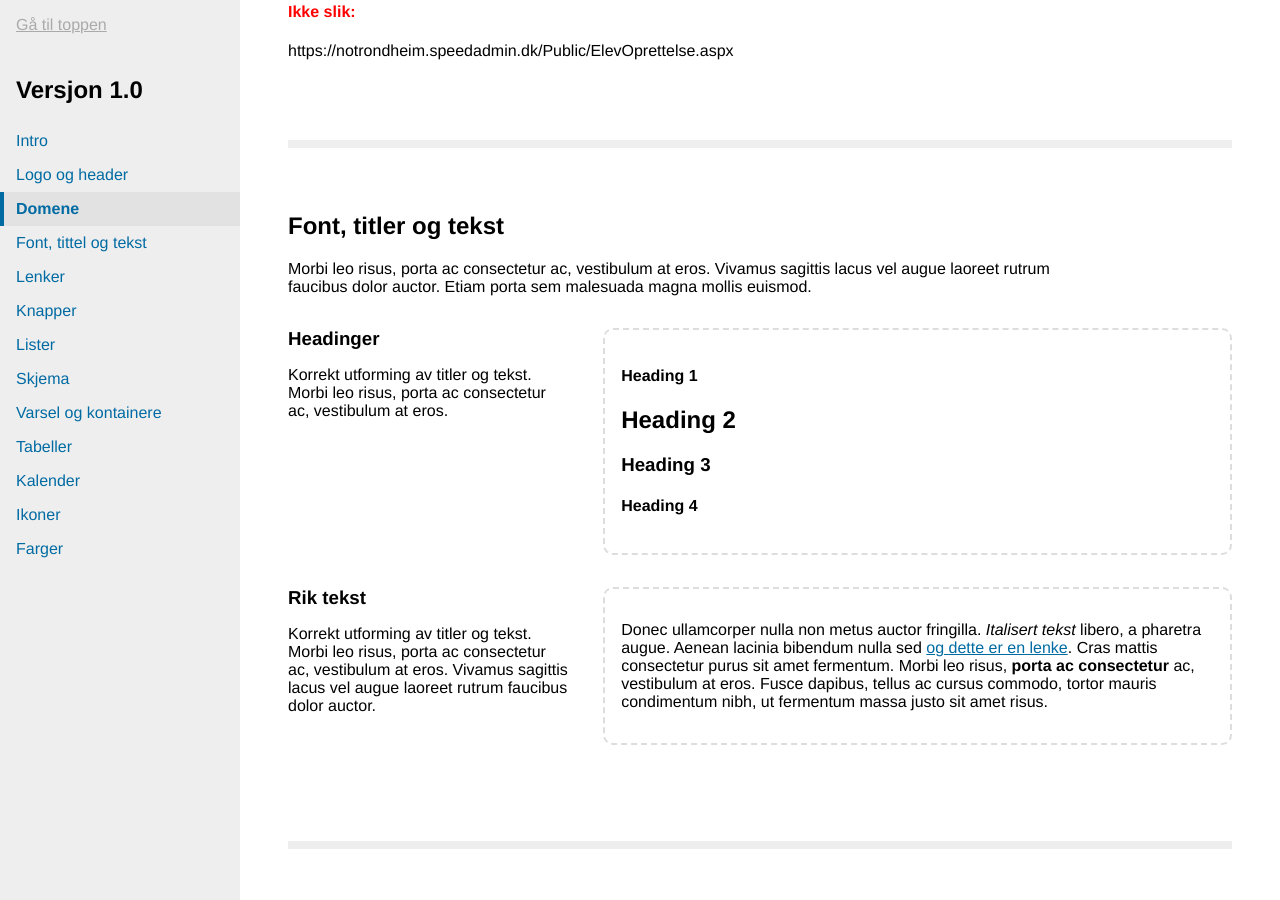
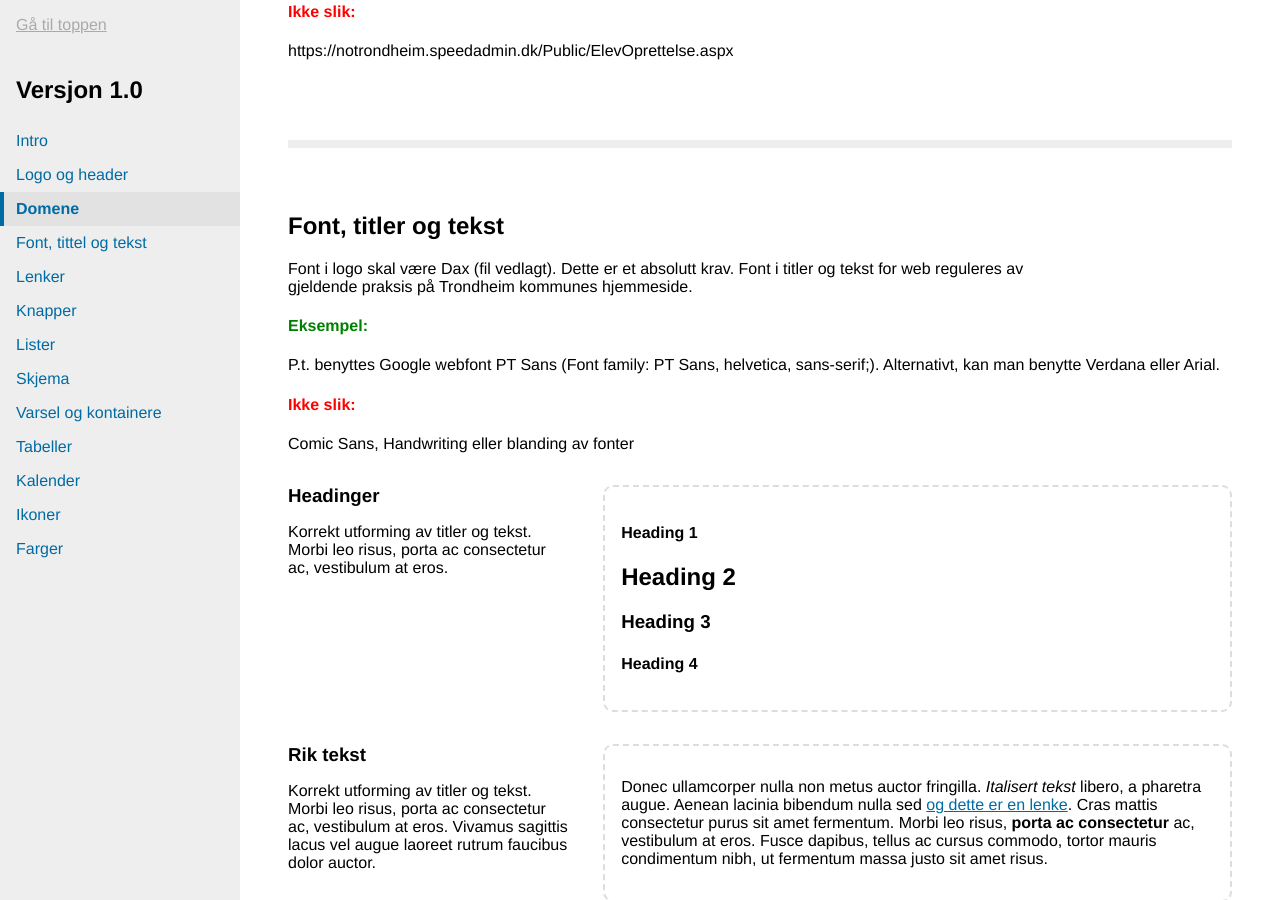
Before and after one commit to rskjonbe/styleguide, a Jekyll site: the page built from versjon/1.0/index.html, in a window 1280 px wide and 900 px high, scrolled down 867 px. Built offline with Jekyll 4.4.1, drawn with Linux system fonts in a browser that asks for light colours.

Commit message:
Midlertidi oppdatering fontbeskrivelse

```diff
--- a/versjon/1.0/font_tittel_tekst.html
+++ b/versjon/1.0/font_tittel_tekst.html
@@ -1,8 +1,13 @@
 <h2 class="chapter-heading">Font, titler og tekst</h2>
 
 <p class="chapter-lead">
-  Morbi leo risus, porta ac consectetur ac, vestibulum at eros. Vivamus sagittis lacus vel augue laoreet rutrum faucibus dolor auctor. Etiam porta sem malesuada magna mollis euismod.
+  Font i logo skal være Dax (fil vedlagt). Dette er et absolutt krav. Font i titler og tekst for web reguleres av gjeldende praksis på Trondheim kommunes hjemmeside.
 </p>
+  <p>
+    <h4 style="color:green">Eksempel:</h4> P.t. benyttes Google webfont PT Sans (Font family: PT Sans, helvetica, sans-serif;). Alternativt, kan man benytte Verdana eller Arial. </p>
+<p>
+    <h4 style="color:red">Ikke slik:</h4>
+    <p font="Comic Sans">Comic Sans, Handwriting eller blanding av fonter</p>
 
 
 
```
